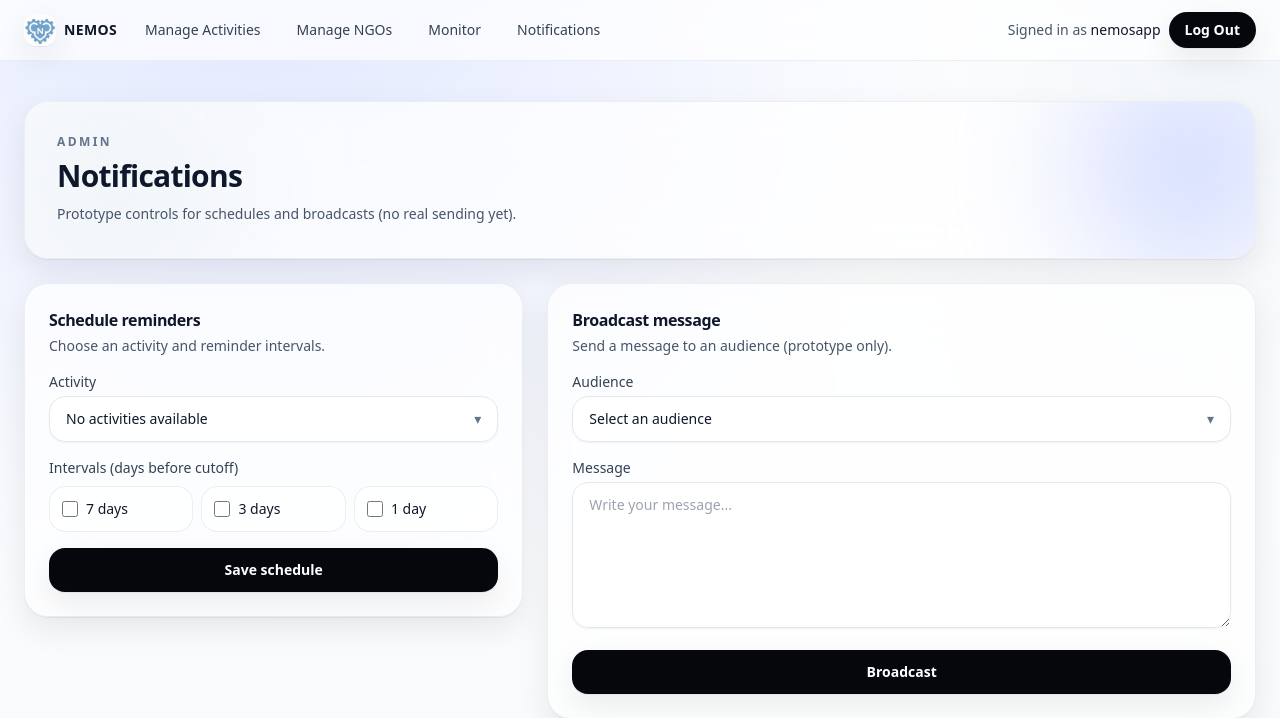
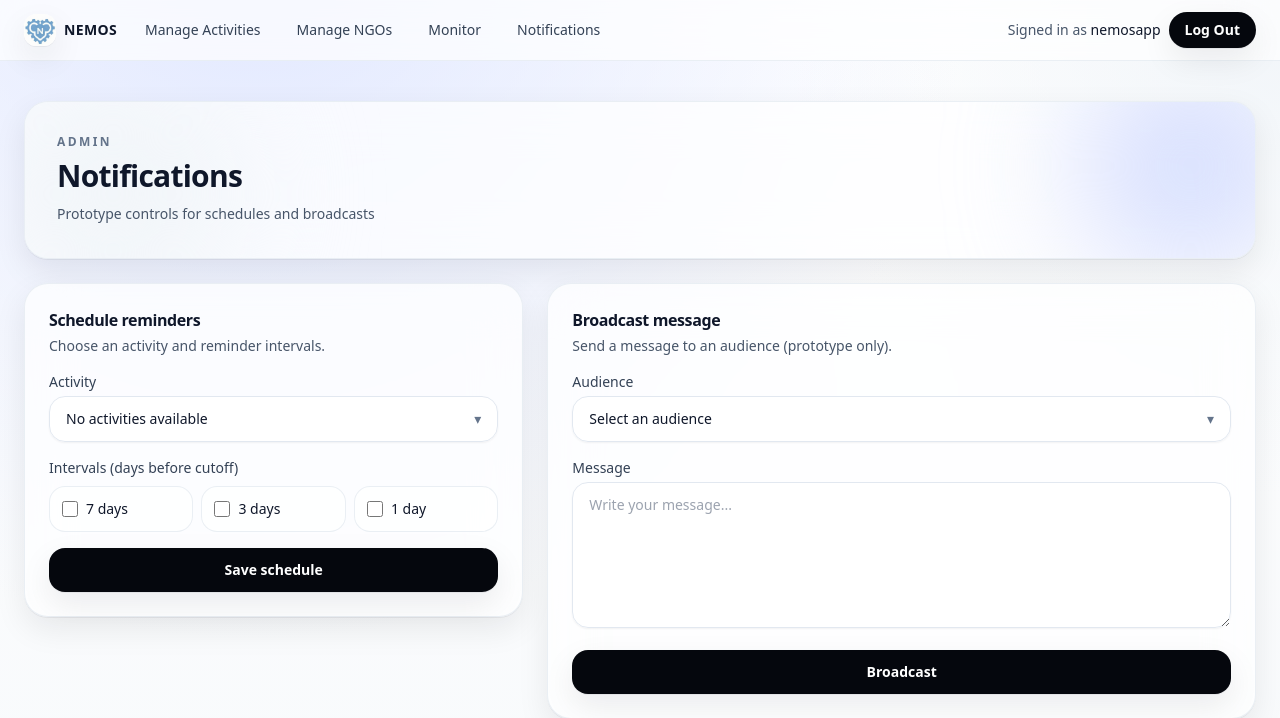
Before and after one commit to leshvinsk/Nemos, a Django app: page /service-day/admin/notifications/ in a window 1280 px wide. Shown: the top 718 px of the page. Run offline with Django 5.2, Linux system fonts and the light colour scheme; a user stored in the database is signed in; data that the repository does not hold is empty; some libraries are stand-ins or nearby versions.

Commit message:
Newest project commit

```diff
--- a/notifications/templates/notifications/admin_notifications.html
+++ b/notifications/templates/notifications/admin_notifications.html
@@ -7,7 +7,7 @@
     <div class="relative">
       <p class="text-xs font-semibold uppercase tracking-[0.2em] text-slate-500">Admin</p>
       <h1 class="mt-2 text-3xl font-semibold tracking-tight">Notifications</h1>
-      <p class="mt-2 max-w-3xl text-sm/6 text-slate-600">Prototype controls for schedules and broadcasts (no real sending yet).</p>
+      <p class="mt-2 max-w-3xl text-sm/6 text-slate-600">Prototype controls for schedules and broadcasts</p>
     </div>
   </div>
 
```
Also changed, not shown: README.md (deleted), db.sqlite3.
